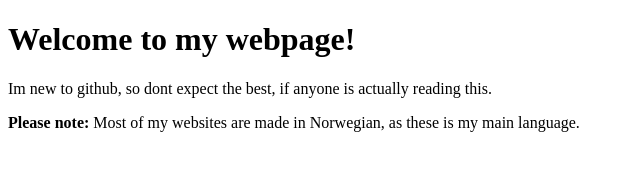
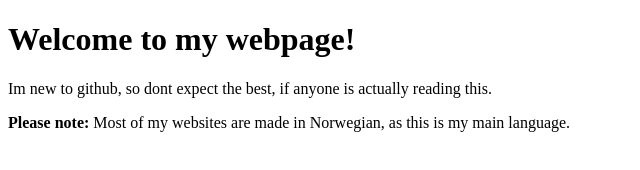
Before and after one commit to JDoggTheRealest/Jdoggtherealest.github.io, a plain HTML site: page index.html in a window 1280 px wide. Shown: the full height of the page, 0-640 px from the left. Drawn offline with Linux system fonts and the light colour scheme.

Commit message:
Changed these to this

```diff
--- a/index.html
+++ b/index.html
@@ -8,6 +8,6 @@
 <body>
 	<h1>Welcome to my webpage!</h1>
 	<p>Im new to github, so dont expect the best, if anyone is actually reading this.</p>
-	<p><strong>Please note:</strong> Most of my websites are made in Norwegian, as these is my main language.</p>
+	<p><strong>Please note:</strong> Most of my websites are made in Norwegian, as this is my main language.</p>
 </body>
 </html>
```
